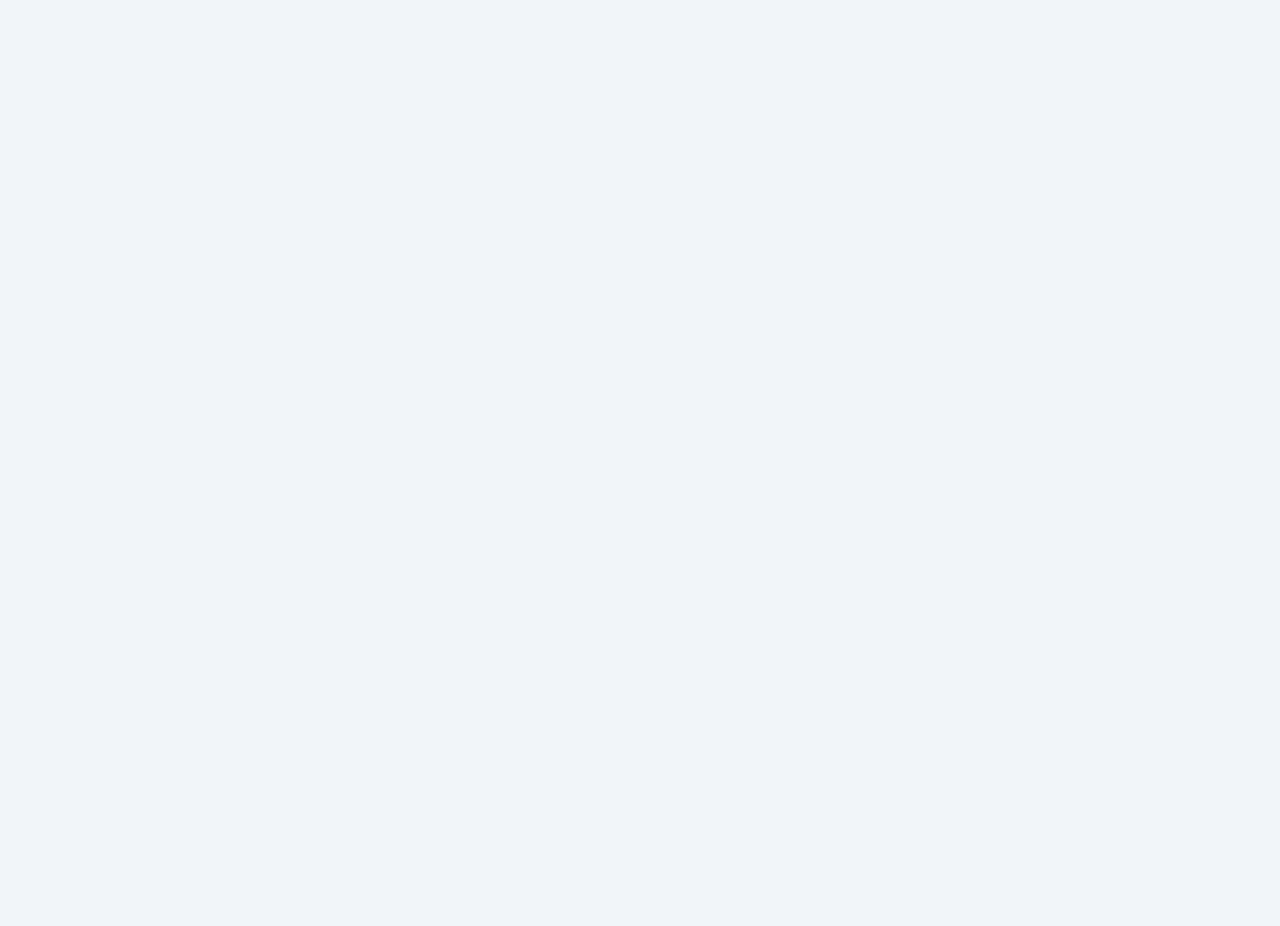
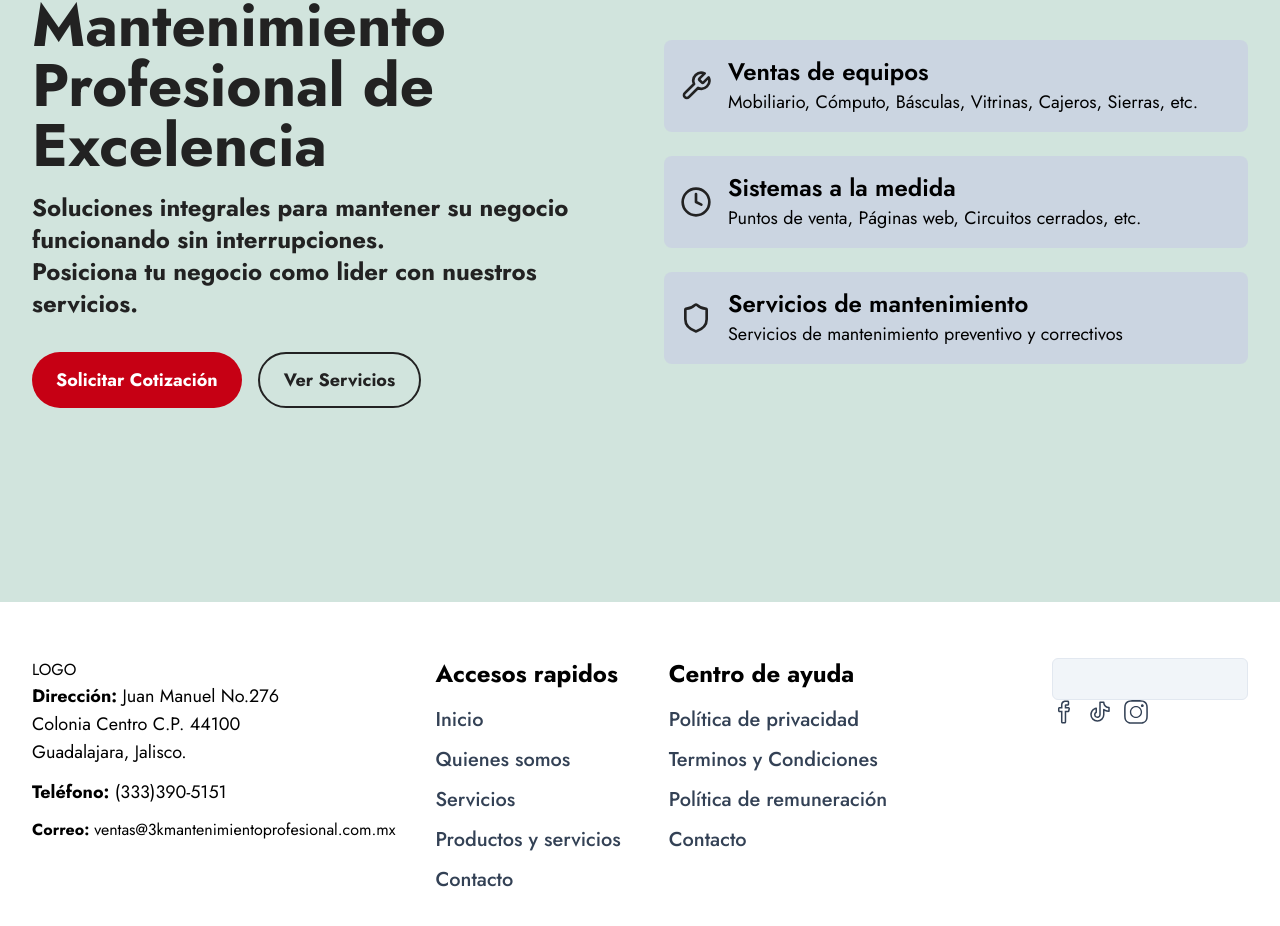
Before and after one commit to mariohodl/3kmantenimiento, a Next.js app: page / in a window 1280 px wide. Shown: the part 222-1148 px from the top of the page. Before the commit the page ends 880 px from the top, so only its background shows below. Built offline with nearby package versions, Linux system fonts and the light colour scheme.

Commit message:
Created hero banner for homepage, improvements to colors and styles and configs added

```diff
--- a/package.json
+++ b/package.json
@@ -13,6 +13,7 @@
   },
   "dependencies": {
     "json-server": "^1.0.0-beta.3",
+    "lucide-react": "^0.474.0",
     "next": "15.1.5",
     "react": "^19.0.0",
     "react-dom": "^19.0.0",
--- a/src/app/Footer.tsx
+++ b/src/app/Footer.tsx
@@ -1,9 +1,72 @@
-
+import Container from '../components/ui/Container';
+import Input from '../components/ui/Input';
+import SocialMedia from '../components/common/SocialMedia';
 const Footer = () => {
   return (
-    <div className="bg-white">
-        <h3>Footeer</h3>
-    </div>
+    <footer className="bg-white py-14">
+      <Container classNames='flex justify-between'>
+
+        <div className='flex'>
+          <div className=''>
+            LOGO
+            <p className='text-lg mb-3'><span className='font-bold'>Dirección:</span> Juan Manuel No.276 <br />
+            Colonia Centro C.P. 44100 <br />
+             Guadalajara, Jalisco.</p>
+
+             <p className='text-lg mb-3'><span className='font-bold'>Teléfono:</span> (333)390-5151<br />
+            </p>
+            <p className=''>
+              <span className='font-bold'>Correo:</span> ventas@3kmantenimientoprofesional.com.mx
+            </p>
+          </div>
+          <div className=' ml-10'>
+            <p className='text-2xl font-bold'>Accesos rapidos</p>
+            <div className='flex flex-col mt-4'>
+              <a href="#" className='text-slate-700 hover:text-red-700 hover:underline mb-3 text-xl font-medium'>
+                Inicio
+              </a>
+              <a href="#" className='text-slate-700 hover:text-red-700 hover:underline mb-3 text-xl font-medium'>
+                Quienes somos
+              </a>
+              <a href="#" className='text-slate-700 hover:text-red-700 hover:underline mb-3 text-xl font-medium'>
+                Servicios
+              </a>
+              <a href="#" className='text-slate-700 hover:text-red-700 hover:underline mb-3 text-xl font-medium'>
+                Productos y servicios
+              </a>
+              <a href="#" className='text-slate-700 hover:text-red-700 hover:underline mb-3 text-xl font-medium'>
+                Contacto
+              </a>
+            </div>
+          </div>
+          <div className='  ml-12'>
+            <p className='text-2xl font-bold'>Centro de ayuda</p>
+            <div className='flex flex-col mt-4'>
+              <a href="#" className='text-slate-700 hover:text-red-700 hover:underline mb-3 text-xl font-medium'>
+                Política de privacidad
+              </a>
+              <a href="#" className='text-slate-700 hover:text-red-700 hover:underline mb-3 text-xl font-medium'>
+                Terminos y Condiciones
+              </a>
+              <a href="#" className='text-slate-700 hover:text-red-700 hover:underline mb-3 text-xl font-medium'>
+                Política de remuneración
+              </a>
+
+              <a href="#" className='text-slate-700 hover:text-red-700 hover:underline mb-3 text-xl font-medium'>
+                Contacto
+              </a>
+            </div>
+          </div>
+        </div>
+
+
+        <div>
+          <Input />
+          <SocialMedia />
+        </div>
+
+      </Container>
+    </footer>
   );
 };
 
--- a/src/app/Header.tsx
+++ b/src/app/Header.tsx
@@ -1,17 +1,17 @@
 import Container from '../components/ui/Container';
-import { SlSocialYoutube, SlSocialFacebook, SlSocialInstagram } from "react-icons/sl";
+import SocialMedia from '../components/common/SocialMedia';
 
 
 const Header = () => {
   return (
-    <header className="py-6 px-8 bg-white">
+    <header className="py-6 px-8 bg-white z-10 relative">
         <Container classNames='flex justify-between items-center'>
             <div className="flex items-center">
                 <h1 className="text-2xl font-bold ml-4">3k Logo</h1>
             </div>
             <div>
                 <nav className="flex items-center">
-                <a href="#" className="text-slate-700 hover:text-red-700 hover:underline mr-7  text-xl font-medium">
+                    <a href="#" className="text-primary hover:text-red-700 hover:underline mr-7  text-xl font-medium">
                         Inicio
                     </a>
                     <a href="#" className="text-slate-700 hover:text-red-700 hover:underline mr-7  text-xl font-medium">
@@ -29,11 +29,7 @@ const Header = () => {
                 </nav>
             </div>
 
-            <div className='flex items-center'>
-                <span className='mr-3 text-2xl text-slate-700 hover:text-red-700 hover:cursor-pointer'><SlSocialFacebook /></span>
-                <span className='mr-3 text-2xl text-slate-700 hover:text-red-700 hover:cursor-pointer'><SlSocialYoutube /></span>
-                <span className=' text-2xl text-slate-700 hover:text-red-700 hover:cursor-pointer'><SlSocialInstagram /></span>
-            </div>
+            <SocialMedia />
         </Container>
 
    </header>
--- a/src/app/layout.tsx
+++ b/src/app/layout.tsx
@@ -2,6 +2,7 @@ import type { Metadata } from 'next';
 import { Jost } from 'next/font/google';
 import '../styles/globals.css';
 import Header from './Header';
+import Footer from './Footer';
 
 export const metadata: Metadata = {
   title: '3k mantenimiento profesional',
@@ -22,10 +23,14 @@ export default function RootLayout({
   return (
     <html lang="en">
       <body
-        className={`${inter.variable} bg-slate-100  text-slate-900 font-sans`}
+        className={`${inter.variable} bg-slate-100  font-sans`}
       >
+        <div className="width-full bg-secondary flex items-center justify-center overflow-hidden">
+          <h4 className='font-bold text-lg p-2 text-white'>- - Sitio en Construcción - -</h4>
+        </div>
         <Header />
         {children}
+        <Footer />
       </body>
     </html>
   );
--- a/src/app/page.tsx
+++ b/src/app/page.tsx
@@ -1,12 +1,9 @@
 // import Button from '../components/ui/Button';
+import HeroBanner from '../components/common/HeroBannerHome';
 const Home = () => {
   return (
-    <div className="flex min-h-screen flex-col items-center justify-center py-2">
-      <br />
-      <br />
-      <br />
-      <br />
-      <br />
+    <div className=" min-h-screen ">
+        <HeroBanner/>
     </div>
   );
 };
--- /dev/null
+++ b/src/components/common/FeatureItem.tsx
@@ -0,0 +1,19 @@
+import type { LucideIcon } from "lucide-react"
+
+interface FeatureItemProps {
+  icon: LucideIcon
+  title: string
+  description: string
+}
+
+export default function FeatureItem({ icon: Icon, title, description }: FeatureItemProps) {
+  return (
+    <div className="flex items-center space-x-4 bg-slate-300 backdrop-blur-sm rounded-lg p-4">
+      <Icon className="h-8 w-8 text-primary " />
+      <div>
+        <h3 className="font-semibold  text-2xl">{title}</h3>
+        <p className="text-lg ">{description}</p>
+      </div>
+    </div>
+  )
+}
--- /dev/null
+++ b/src/components/common/HeroBannerHome.tsx
@@ -0,0 +1,70 @@
+import Button from '../ui/Button';
+import FeatureItem from "./FeatureItem";
+import { Wrench, Clock, Shield } from "lucide-react"
+import Container from '../ui/Container';
+
+export default function HeroBanner() {
+  return (
+    <div className="relative min-h-screen flex items-center justify-center overflow-hidden margin-top-minus-100">
+      {/* Imagen de fondo */}
+      {/* <Image
+        src="/images/classy-footer-bg.png"
+        alt="Fondo de mantenimiento profesional"
+        layout="fill"
+        objectFit="cover"
+        className="absolute z-0"
+        priority
+      /> */}
+
+
+      <Container classNames='flex justify-between'>
+        {/* Contenido del hero */}
+      <div className="relative z-20 w-full max-w-7xl mx-auto">
+        <div className="grid grid-cols-1 lg:grid-cols-2 gap-12 items-center">
+          <div className="">
+            <h1 className="text-4xl sm:text-5xl md:text-6xl font-bold mb-4 leading-tight text-primary">
+              Mantenimiento <span className='app-color-red'>Profesional</span> de Excelencia
+            </h1>
+            <p className="text-xl sm:text-2xl mb-8 text-primary font-bold">
+              Soluciones integrales para mantener su negocio funcionando sin interrupciones. <br />
+              Posiciona tu negocio como lider con nuestros servicios.
+            </p>
+            <div className="flex flex-col sm:flex-row space-y-4 sm:space-y-0 sm:space-x-4">
+              <Button classNames="bg-secondary  text-white"
+              >
+                Solicitar Cotización
+              </Button>
+              <Button
+                variant="outline"
+                classNames="text-primary border-primary"
+              >
+                Ver Servicios
+              </Button>
+            </div>
+          </div>
+          <div className="space-y-6">
+            <FeatureItem
+              icon={Wrench}
+              title="Ventas de equipos"
+              description="Mobiliario, Cómputo, Básculas, Vitrinas, Cajeros, Sierras, etc."
+            />
+            <FeatureItem
+              icon={Clock}
+              title="Sistemas a la medida"
+              description="Puntos de venta, Páginas web, Circuitos cerrados, etc."
+            />
+            <FeatureItem
+              icon={Shield}
+              title="Servicios de mantenimiento"
+              description="Servicios de mantenimiento preventivo y correctivos"
+            />
+
+
+          </div>
+        </div>
+      </div>
+      </Container>
+
+    </div>
+  )
+}
--- /dev/null
+++ b/src/components/common/SocialMedia.tsx
@@ -0,0 +1,15 @@
+import React from 'react'
+import { SlSocialFacebook, SlSocialInstagram } from "react-icons/sl";
+
+import { PiTiktokLogo } from "react-icons/pi";
+const SocialMedia = () => {
+  return (
+    <div className='flex items-center'>
+        <span className='mr-3 text-2xl text-slate-700 hover:text-red-700 hover:cursor-pointer'><SlSocialFacebook /></span>
+        <span className='mr-3 text-2xl text-slate-700 hover:text-red-700 hover:cursor-pointer'><PiTiktokLogo /></span>
+        <span className=' text-2xl text-slate-700 hover:text-red-700 hover:cursor-pointer'><SlSocialInstagram /></span>
+    </div>
+  )
+}
+
+export default SocialMedia
--- a/src/components/ui/Button.tsx
+++ b/src/components/ui/Button.tsx
@@ -1,14 +1,16 @@
 
 const Button = ({
+  variant,
+  classNames,
   children,
-  ...props
 }: Readonly<{
+  variant?: 'outline';
+  classNames?: string;
   children: React.ReactNode;
 }>) => {
   return (
     <button
-      {...props}
-      className="bg-blue-500 hover:bg-blue-700 text-white font-bold py-2 px-4 rounded"
+      className={`${variant === 'outline' ? 'border-2' : ''}  font-bold py-3 px-6 rounded-full text-lg ${classNames}`}
     >
       {children}
     </button>
--- /dev/null
+++ b/src/components/ui/Input.tsx
@@ -0,0 +1,13 @@
+
+const Input = ({
+    ...props
+  }) => {
+    return (
+      <input
+        {...props}
+        className="bg-slate-100 border border-slate-200 text-slate-700 text-sm rounded-md  block w-full p-2.5"
+      />
+    );
+  };
+
+  export default Input;
--- a/src/styles/globals.css
+++ b/src/styles/globals.css
@@ -23,7 +23,33 @@
 
 body {
   margin: 0;
-  font-family: var(--font-inter);
+  font-family: Arial, Helvetica, sans-serif !important;
   -webkit-font-smoothing: antialiased;
   -moz-osx-font-smoothing: grayscale;
+  background-color: #d1e4dd !important;
 }
+
+@layer base {
+  :root{
+    --font-inter: Inter, sans-serif;
+    --color-primary: #222222;
+    --color-primary-dark: #080f50;
+    --color-secondary: #c60014;
+
+    /* --color-primary: #05264E; */
+    /* --color-background: #d1e4dd; */
+  }
+}
+
+
+.margin-bottom-100{
+  margin-bottom: 100px;
+}
+
+.margin-top-100{
+  margin-top: 100px;
+}
+
+.margin-top-minus-100{
+  margin-top: -100px;
+}
--- a/tailwind.config.ts
+++ b/tailwind.config.ts
@@ -7,4 +7,14 @@ export default {
     './src/app/**/*.{js,ts,jsx,tsx,mdx}',
   ],
   plugins: [],
+  theme: {
+    extend: {
+      colors: {
+        primary:  "var(--color-primary)",
+        secondary: "var(--color-secondary)",
+        bgPrimary:  "var(--color-primary)",
+        bgSecondary: "var(--color-secondary)",
+      },
+    },
+  },
 } satisfies Config;
```
Also changed, not shown: public/images/classy-footer-bg.png (added), 1 other file (tests, documents, lock files or other folders). Lines whose indentation alone changed are shown as unchanged.
